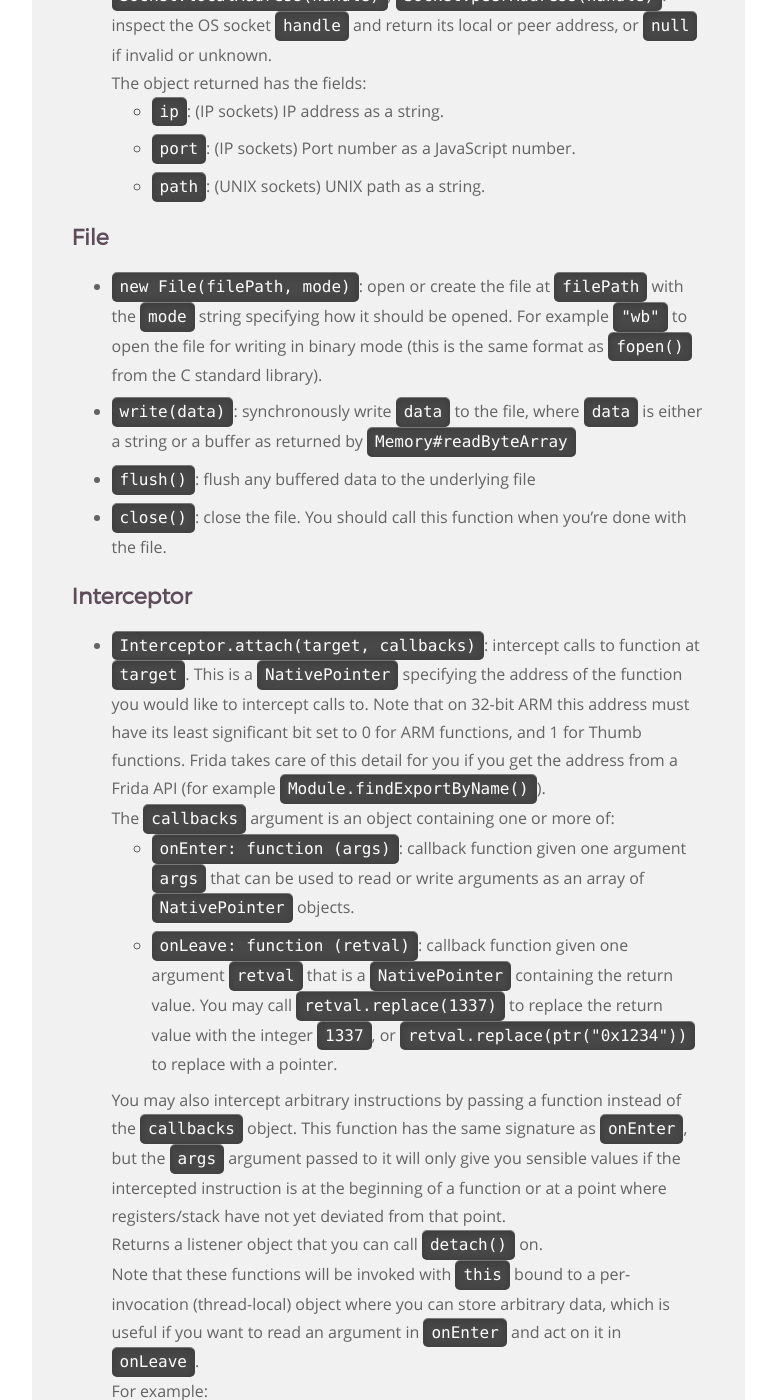
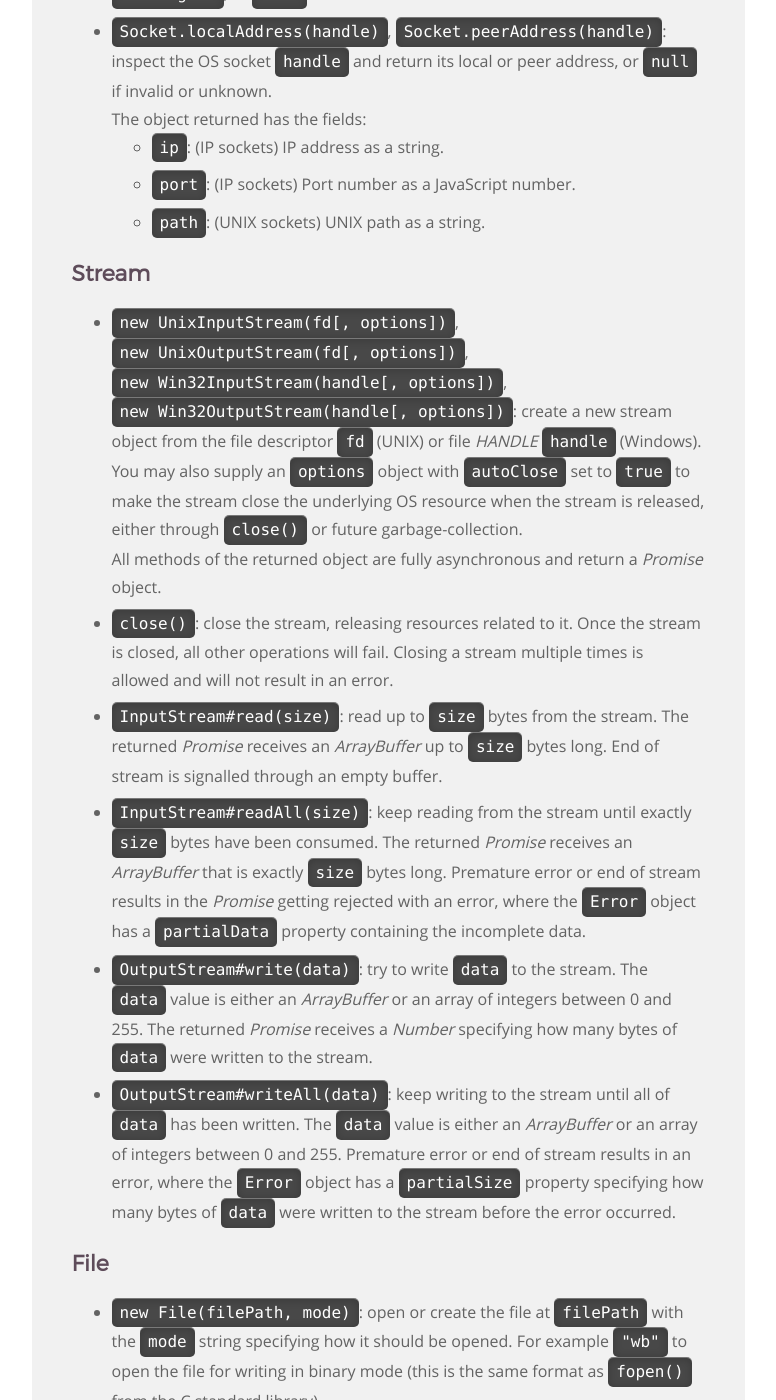
Before and after one commit to frida/frida-website, a Jekyll site: the page built from docs/javascript-api.md, in a window 1280 px wide and 1400 px high, scrolled down 18461 px. Shown: the whole window, without its empty margins (364-1140 px from the left). Built offline with Jekyll 4.4.1, drawn with Linux system fonts in a browser that asks for light colours.

Commit message:
Document the new Stream API

```diff
--- a/docs/javascript-api.md
+++ b/docs/javascript-api.md
@@ -22,6 +22,7 @@ permalink: /docs/javascript-api/
   1. [NativeFunction](#nativefunction)
   1. [NativeCallback](#nativecallback)
   1. [Socket](#socket)
+  1. [Stream](#stream)
   1. [File](#file)
   1. [Interceptor](#interceptor)
   1. [Stalker](#stalker)
@@ -760,6 +761,47 @@ Interceptor.attach(f, {
     -   `path`: (UNIX sockets) UNIX path as a string.
 
 
+## Stream
+
++   `new UnixInputStream(fd[, options])`,
+    `new UnixOutputStream(fd[, options])`,
+    `new Win32InputStream(handle[, options])`,
+    `new Win32OutputStream(handle[, options])`: create a new stream object
+    from the file descriptor `fd` (UNIX) or file *HANDLE* `handle` (Windows).
+    You may also supply an `options` object with `autoClose` set to `true` to
+    make the stream close the underlying OS resource when the stream is
+    released, either through `close()` or future garbage-collection.
+
+    All methods of the returned object are fully asynchronous and return a
+    *Promise* object.
+
+-   `close()`: close the stream, releasing resources related to it. Once the
+    stream is closed, all other operations will fail. Closing a stream multiple
+    times is allowed and will not result in an error.
+
+-   `InputStream#read(size)`: read up to `size` bytes from the stream. The
+    returned *Promise* receives an *ArrayBuffer* up to `size` bytes long. End of
+    stream is signalled through an empty buffer.
+
+-   `InputStream#readAll(size)`: keep reading from the stream until exactly
+    `size` bytes have been consumed. The returned *Promise* receives an
+    *ArrayBuffer* that is exactly `size` bytes long. Premature error or end of
+    stream results in the *Promise* getting rejected with an error, where the
+    `Error` object has a `partialData` property containing the incomplete data.
+
+-   `OutputStream#write(data)`: try to write `data` to the stream. The `data`
+    value is either an *ArrayBuffer* or an array of integers between 0 and 255.
+    The returned *Promise* receives a *Number* specifying how many bytes of
+    `data` were written to the stream.
+
+-   `OutputStream#writeAll(data)`: keep writing to the stream until all of
+    `data` has been written. The `data` value is either an *ArrayBuffer* or an
+    array of integers between 0 and 255. Premature error or end of stream
+    results in an error, where the `Error` object has a `partialSize` property
+    specifying how many bytes of `data` were written to the stream before the
+    error occurred.
+
+
 ## File
 
 +   `new File(filePath, mode)`: open or create the file at `filePath` with
```
